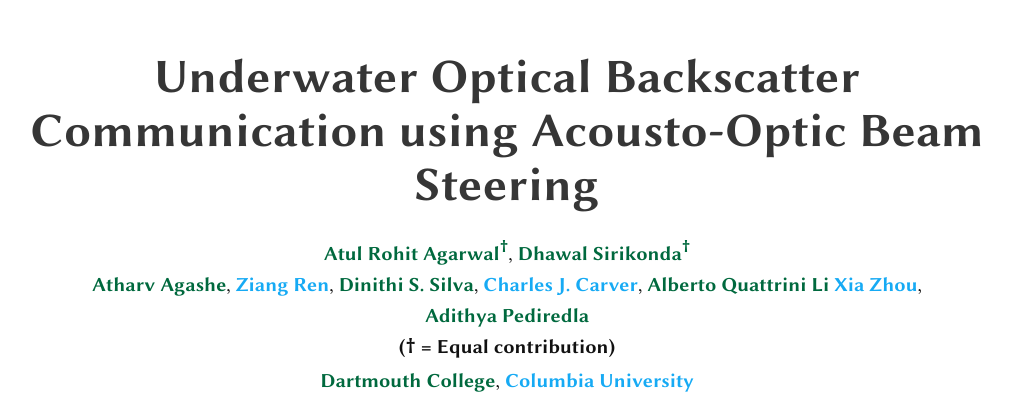
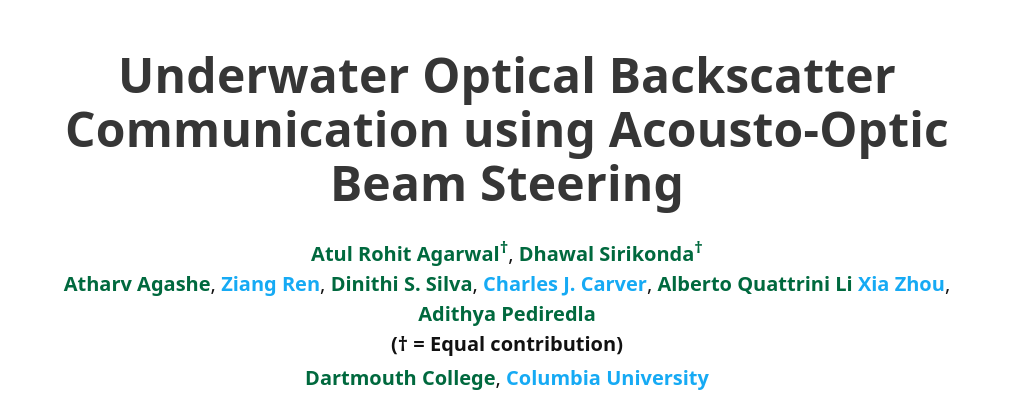
Before and after one commit to dartmouth-risc-lab/aocomm, a plain HTML site: page index.html in a window 1280 px wide. Shown: the top 402 px of the page, without its empty margins (133-1144 px from the left). Drawn offline with nearby package versions, Linux system fonts and the light colour scheme; some icons are missing; a web font is replaced by a local one.

Commit message:
fixed fonts

```diff
--- a/static/css/custom-fonts.css
+++ b/static/css/custom-fonts.css
@@ -4,7 +4,7 @@
 @font-face {
     font-family: "Linux Biolinum";
     src:
-        url("/static/fonts/linbiolinum_r-webfont.woff") format("woff");
+        url("https://dartmouth-risc-lab.github.io/conf-fonts/siggraph/webfonts/linbiolinum_r-webfont.woff") format("woff");
     font-weight: 400;
     font-style: normal;
     font-display: swap;
@@ -13,7 +13,7 @@
 @font-face {
     font-family: "Linux Biolinum";
     src:
-        url("/static/fonts/linbiolinum_rb-webfont.woff") format("woff");
+        url("https://dartmouth-risc-lab.github.io/conf-fonts/siggraph/webfonts/linbiolinum_rb-webfont.woff") format("woff");
     font-weight: 700;
     font-style: bold;
     font-display: swap;
@@ -22,7 +22,7 @@
 @font-face {
     font-family: "Linux Biolinum";
     src:
-        url("/static/fonts/linbiolinum_ri-webfont.woff") format("woff");
+        url("https://dartmouth-risc-lab.github.io/conf-fonts/siggraph/webfonts/linbiolinum_ri-webfont.woff") format("woff");
     font-weight: 700;
     font-style: italic;
     font-display: swap;
```
Also changed, not shown: static/fonts/linbiolinum_r-webfont.woff (deleted), static/fonts/linbiolinum_rb-webfont.woff (deleted), static/fonts/linbiolinum_ri-webfont.woff (deleted).
